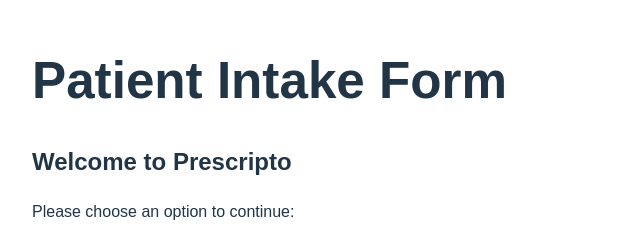
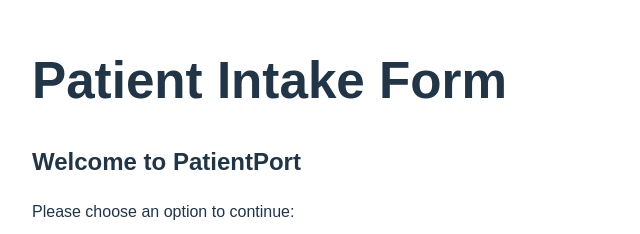
Before and after one commit to dinn7470/PatientPort_, a React (Vite) app in the folder frontend/: page / in a window 1280 px wide. Shown: the part 215-449 px from the top of the page, without its empty margins (0-640 px from the left). Built offline with nearby package versions, Linux system fonts and the light colour scheme.

Commit message:
Update welcome.jsx

```diff
--- a/frontend/src/components/welcome.jsx
+++ b/frontend/src/components/welcome.jsx
@@ -3,7 +3,7 @@
 function Welcome({ goToLogin, goToSignup, goToEmergencyAccess }) {
     return (
         <div className="welcome-page">
-            <h2>Welcome to Prescripto</h2>
+            <h2>Welcome to PatientPort</h2>
             <p>Please choose an option to continue:</p>
 
             <div style={{ display: 'flex', gap: '1rem', marginTop: '1rem' }}>
```
